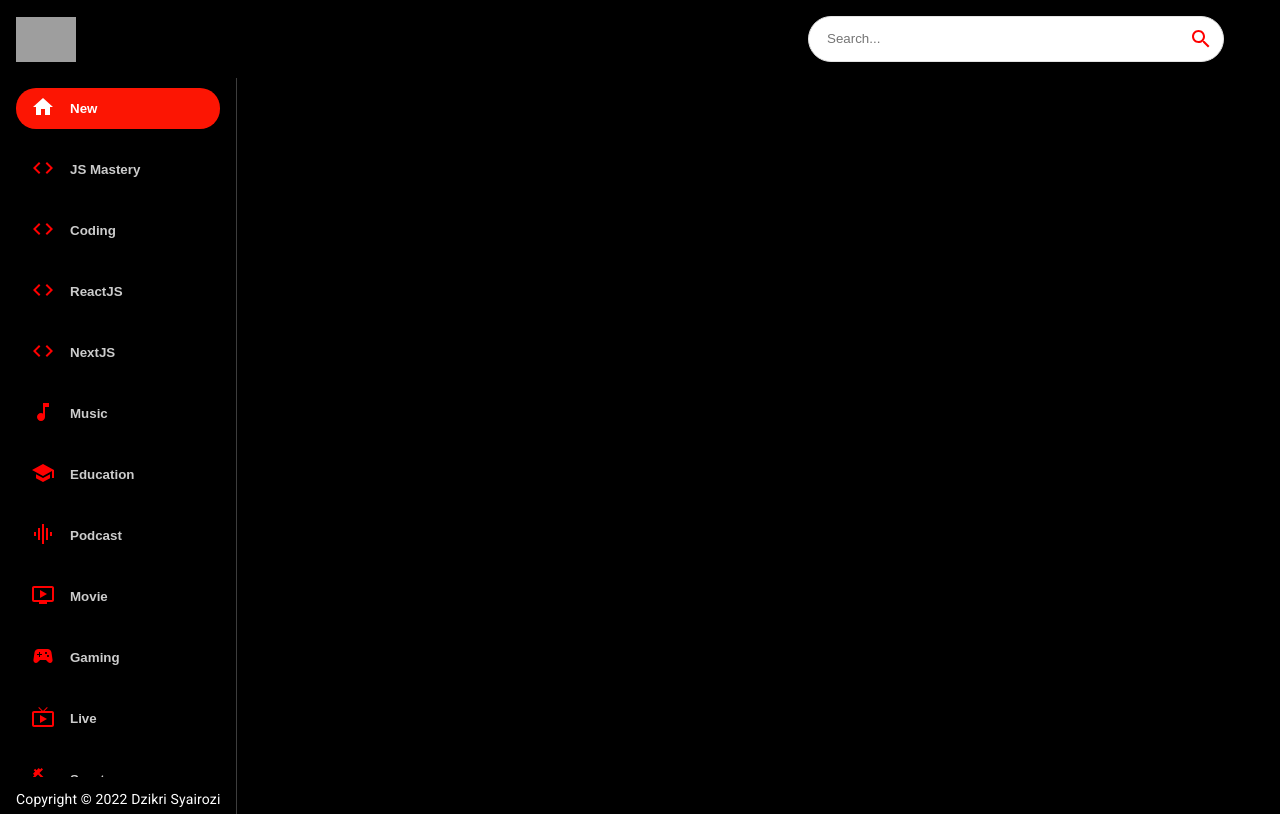
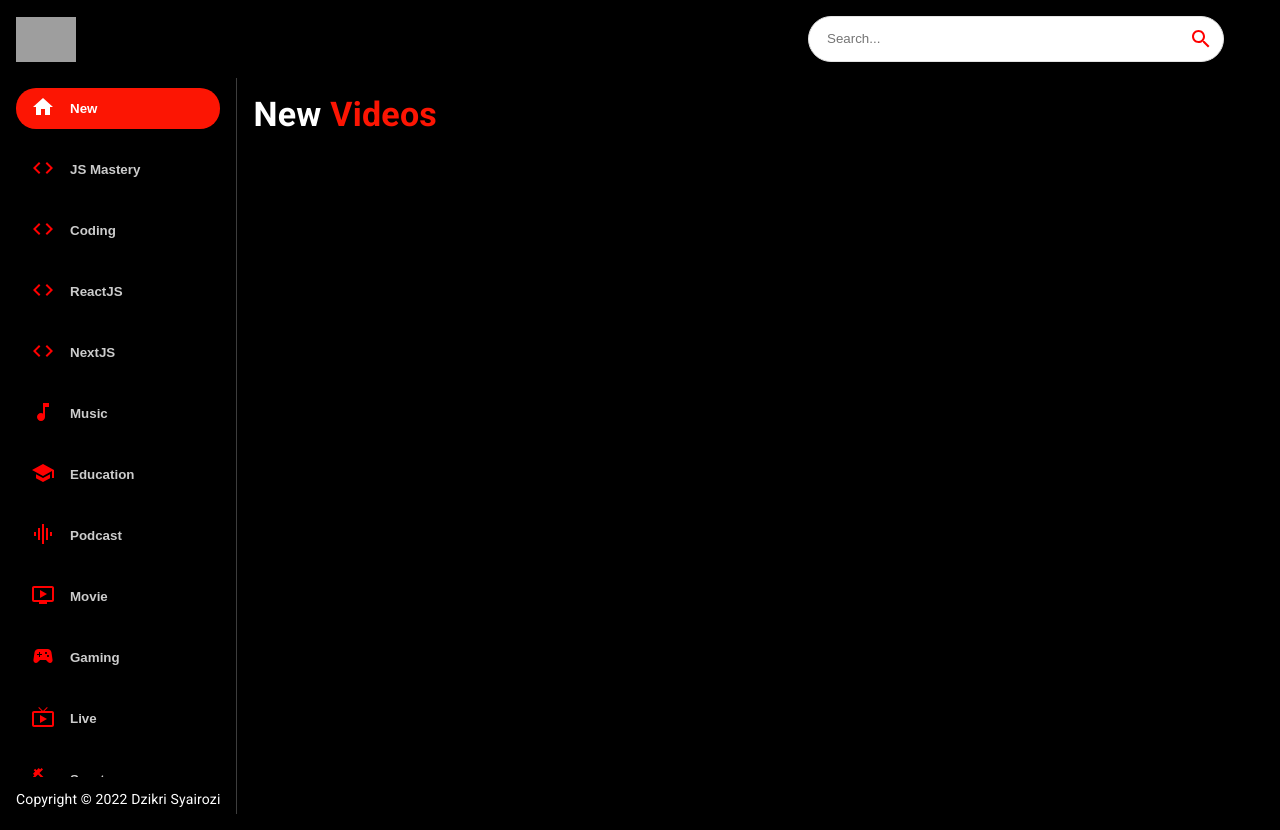
Before and after one commit to dzikrisyairozi/yt-rapidAPI, a React (Create React App) app: page / in a window 1280 px wide. Built offline with nearby package versions, Linux system fonts and the light colour scheme; grey boxes are pictures that could not be loaded.

Commit message:
feat: videos component on feed

```diff
--- a/src/components/Feed.tsx
+++ b/src/components/Feed.tsx
@@ -1,7 +1,7 @@
 import React, { useEffect, useState } from "react";
 import { Box, Stack, Typography } from "@mui/material";
 
-import Sidebar from './Sidebar'
+import {Sidebar, Videos} from './'
 
 const Feed = () => {
   return (
@@ -13,6 +13,14 @@
                 Copyright © 2022 Dzikri Syairozi
             </Typography>
         </Box>
+
+        <Box p={2} sx={{ overflowY: "auto", height: "90vh", flex: 2 }}>
+            <Typography variant="h4" fontWeight="bold" mb={2} sx={{ color: "white" }}>
+               New <span style={{ color: "#FC1503" }}>Videos</span>
+            </Typography>
+
+            <Videos/>
+        </Box>
     </Stack>
   )
 }
--- /dev/null
+++ b/src/components/Videos.tsx
@@ -0,0 +1,9 @@
+import React from 'react'
+
+const Videos = () => {
+  return (
+    <div>Videos</div>
+  )
+}
+
+export default Videos
--- a/src/components/index.ts
+++ b/src/components/index.ts
@@ -7,3 +7,4 @@
 
 export { default as SearchBar } from './SearchBar';
 export { default as Sidebar } from './Sidebar';
+export { default as Videos } from './Videos';
```
